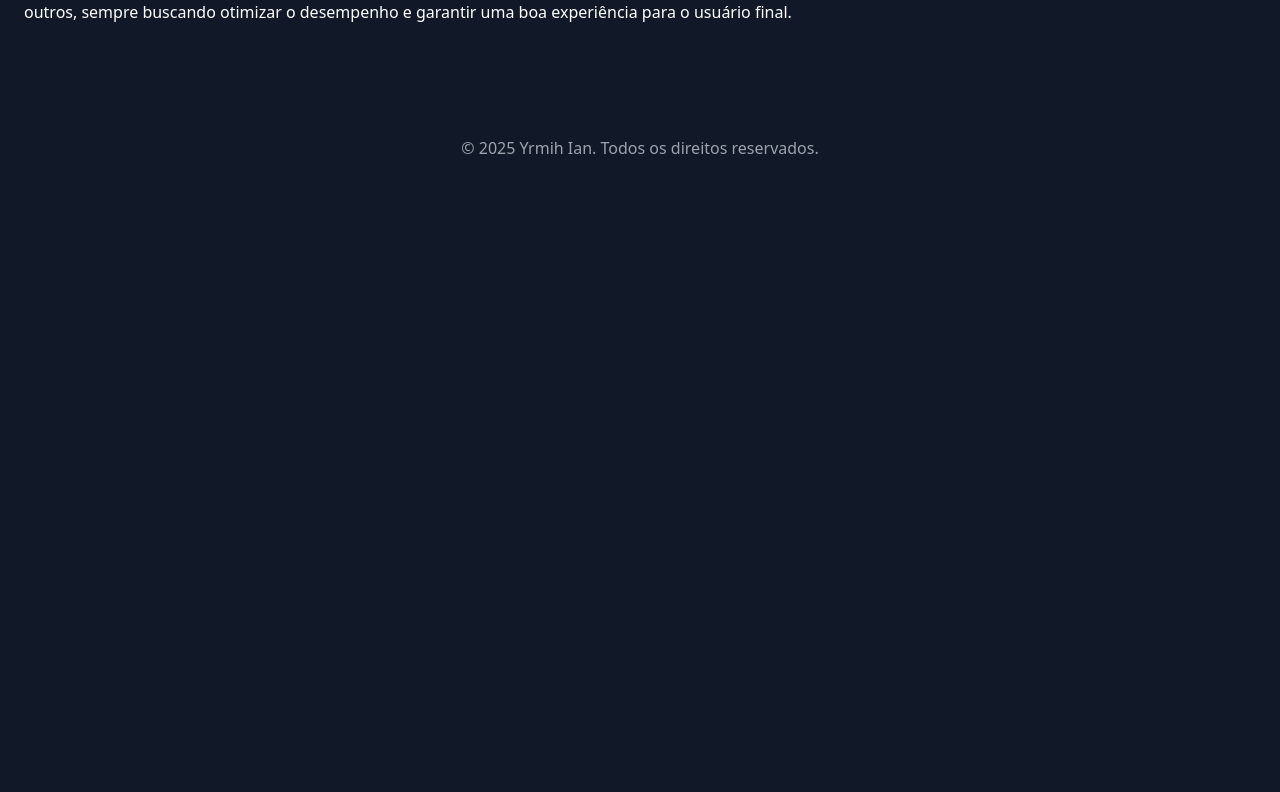
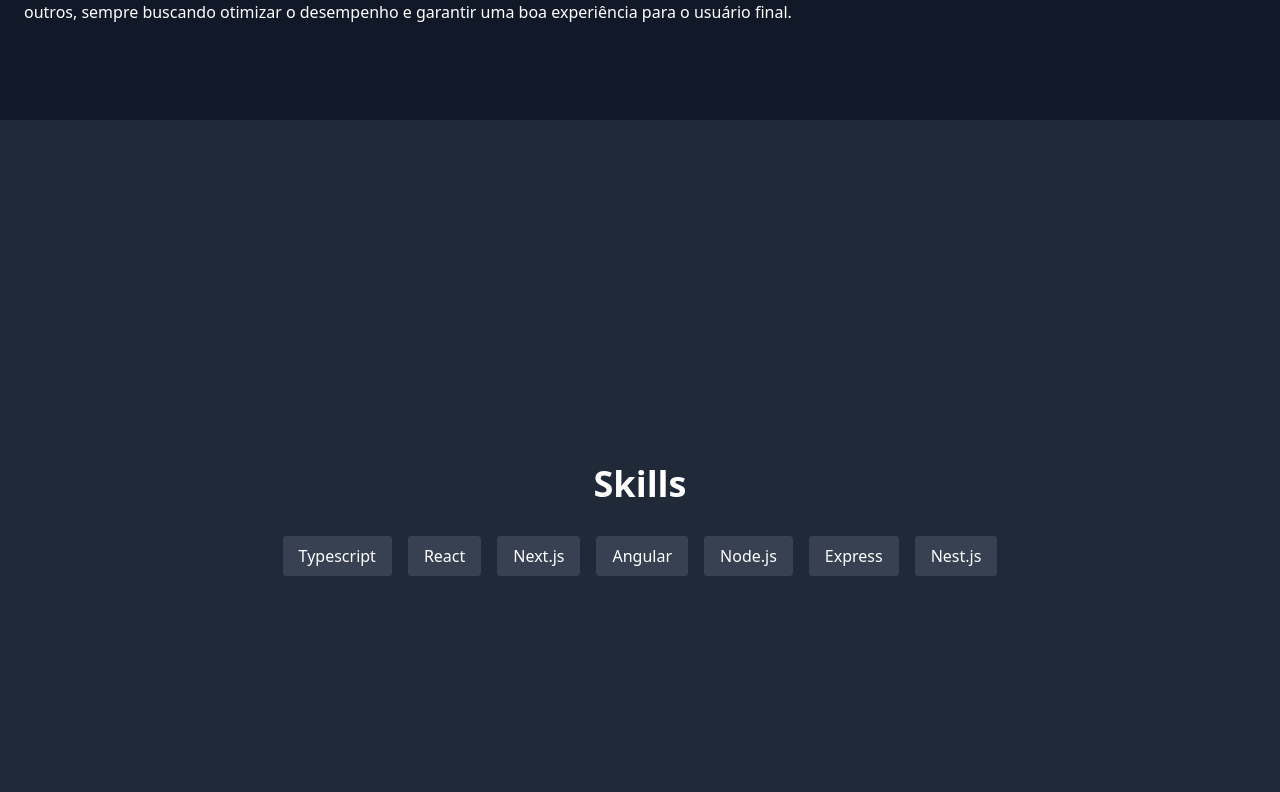
Before and after one commit to Yrmih/portfolio-web, a Next.js app: page / in a window 1280 px wide. Shown: the part 968-1760 px from the top of the page. Before the commit the page ends 1144 px from the top, so only its background shows below. Built offline with nearby package versions, Linux system fonts and the light colour scheme.

Commit message:
feat: adicionar seção de habilidades com lista de tecnologias

```diff
--- a/src/sections/Skills.tsx
+++ b/src/sections/Skills.tsx
@@ -1,5 +1,13 @@
-export default function Skills(){
+export default function Skills({ id }: {id: string}){
+  const skills = ["Typescript", "React", "Next.js", "Angular", "Node.js", "Express", "Nest.js"]
   return(
-    <div></div>
+    <section id={id} className="min-h-screen flex flex-col justify-center items-center p-8 bg-gray-800">
+      <h2 className="text-4xl font-bold mb-4">Skills</h2>
+      <ul className="flex flex-wrap justify-center gap-4 mt-4">
+        {skills.map((skill) => (
+          <li key={skill} className="px-4 py-2 bg-gray-700 rounded">{skill}</li>
+        ))}
+      </ul>
+    </section>
  );
 }
```
